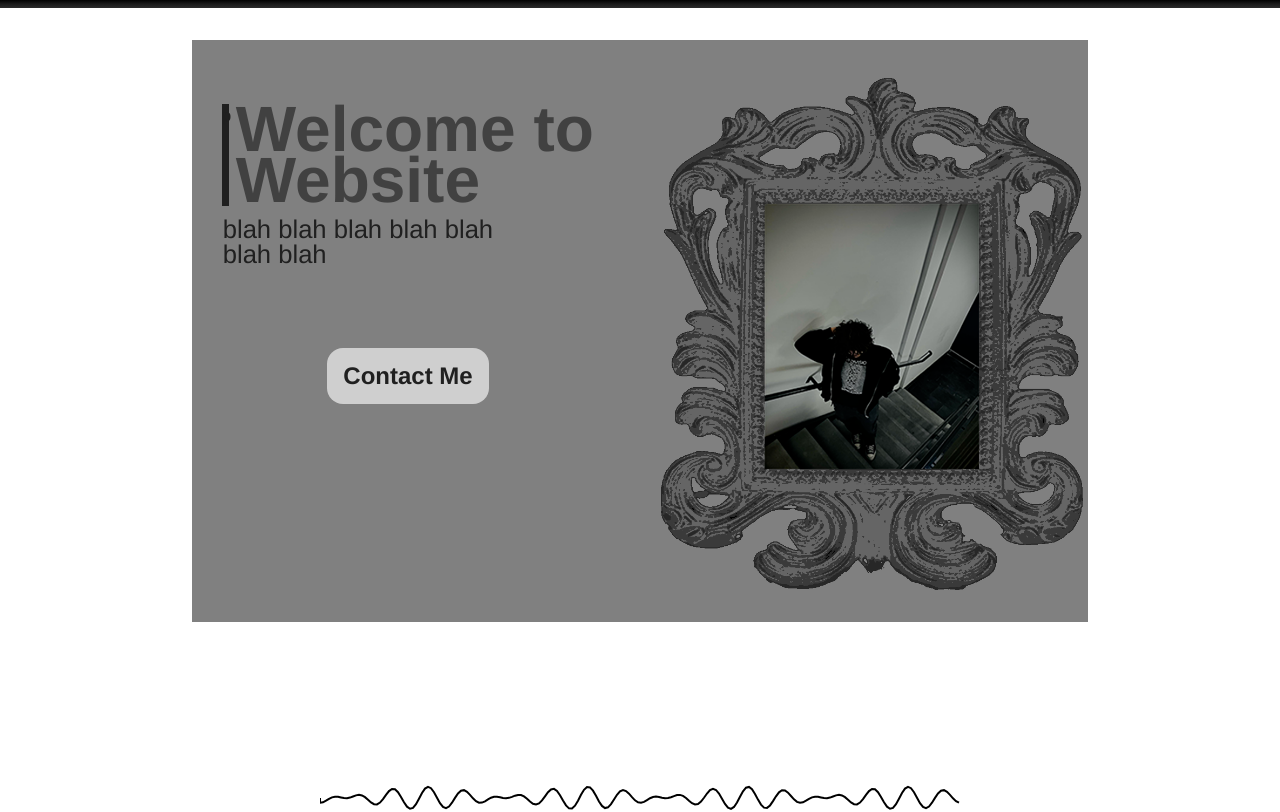
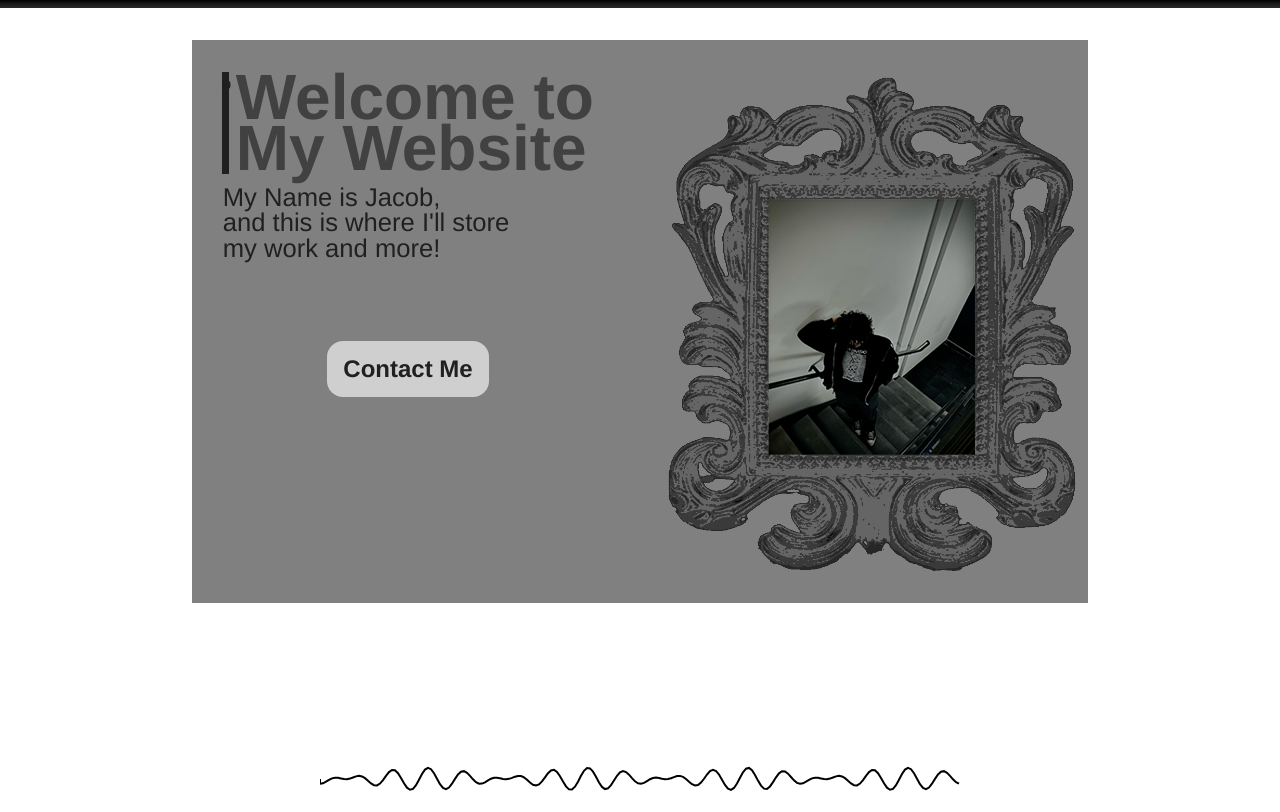
Before and after one commit to Jabrews/Personal-Website, a React app in the folder frontend/: page / in a window 1280 px wide. Shown: the top 812 px of the page. Built offline with nearby package versions, Linux system fonts and the light colour scheme; no server answers; the HTML template or start-up script is replaced by a standard one.

Commit message:
hidin secrets

```diff
--- a/frontend/src/components/Contact/Contact.tsx
+++ b/frontend/src/components/Contact/Contact.tsx
@@ -10,6 +10,14 @@ import { get_svg_icons } from "../util/get_svg_icons"
 type ContactProps = {
     contactFormBtnRef: React.RefObject<HTMLButtonElement | null>
 }
+
+// EMAIL API
+const serviceId = import.meta.env.VITE_EMAIL_SERVICE_ID
+const emailId = import.meta.env.VITE_EMAIL_TEMPLATE_ID
+const publicKey = import.meta.env.VITE_EMAIL_PUBLIC_KEY
+
+
+
 
 export default function Contact({ contactFormBtnRef }: ContactProps) {
 
@@ -24,6 +32,7 @@ export default function Contact({ contactFormBtnRef }: ContactProps) {
 
     // error fade away
     useEffect(() => {
+        if (!errorText) return
         if (errorText.length == 0) return
 
         // reset fade state if reused
@@ -59,10 +68,10 @@ export default function Contact({ contactFormBtnRef }: ContactProps) {
             message: `${dummySubject} \n\n ${dummyBody}`,
         }
         send(
-            'service_9lbduef',
-            'template_kpatgdo',
+            serviceId,
+            emailId,
             templateEmail,
-            { publicKey: "jGM0dl3-0c5zLpHHE" },
+            { publicKey: publicKey },
         )
             .then(
                 () => {
--- a/frontend/src/components/Hero/Hero.tsx
+++ b/frontend/src/components/Hero/Hero.tsx
@@ -34,9 +34,10 @@ export default function Hero({ appDivRef, contactFormBtnRef }: HeroProps) {
 
                 <div className='hero-header'>
                     <div> p </div>
-                    <h1> Welcome to <br /> Website </h1>
+                    <h1> Welcome to <br /> My Website </h1>
                 </div>
-                <p> blah blah blah blah blah <br /> blah blah</p>
+                {/* <p> blah blah blah blah blah <br /> blah blah</p> */}
+                <p> My Name is Jacob, <br/> and this is where I'll store <br /> my work and more!</p>
                 {appDivRef !== null ? (
                     <motion.button
                         onClick={handleContactBtnDwn}
--- a/frontend/src/styles/_hero.scss
+++ b/frontend/src/styles/_hero.scss
@@ -34,7 +34,6 @@
 
 
         .hero-header {
-            margin-top: 2em;
             display: flex;
             flex-direction: row;
             align-items: center;
@@ -56,7 +55,6 @@
         }
 
         p {
-            // margin-left: 4vw;
             // align-self: center;
             margin-top: 0.4em;
             line-height: 1em;
@@ -74,7 +72,7 @@
             }
 
             @media (max-width: 900px) {
-            margin-left: 2vw;
+            margin-left: 6vw;
             align-self: center;
             }
 
@@ -141,7 +139,7 @@
             background-position: center;
 
             width: 100%;
-            max-width: 27em;
+            max-width: 26em;
             aspect-ratio: 5 / 6;   /* replaces height */
             margin-bottom: 2em;
 
```
Also changed, not shown: 1 other file (tests, documents, lock files or other folders).
